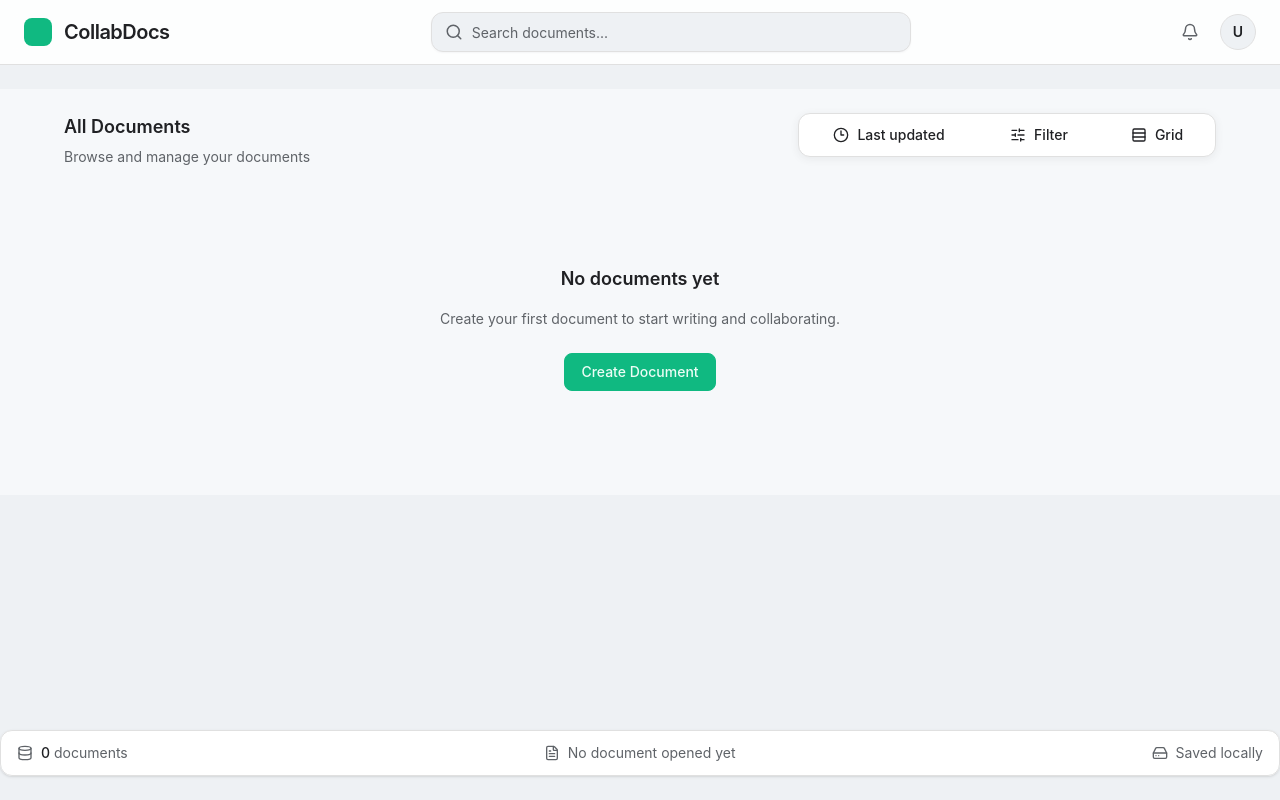
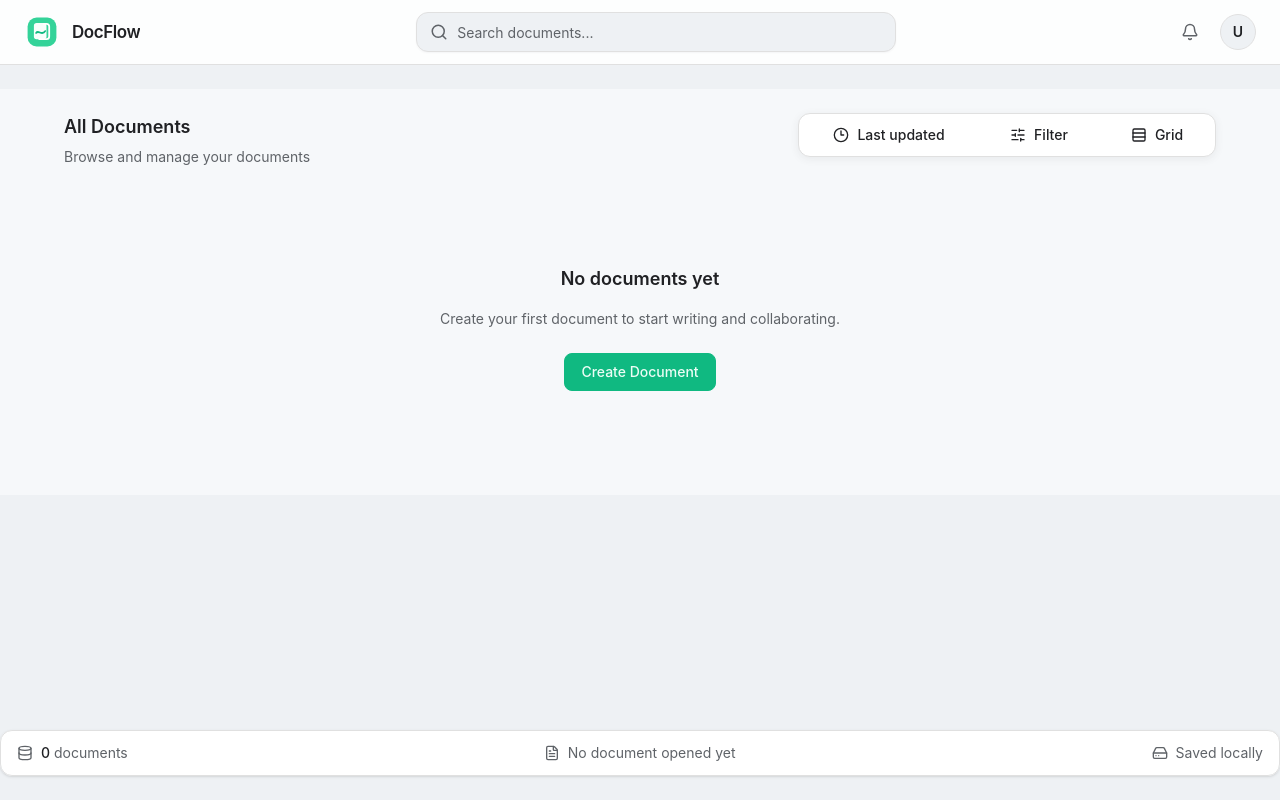
Before and after one commit to c3ngiz/Bachelor-Praxisphase, a React app in the folder frontend/: page /dashboard in a window 1280 px wide. Built offline with nearby package versions, Linux system fonts and the light colour scheme; sample sign-in values are in the browser's storage; the HTML template or start-up script is replaced by a standard one.

Commit message:
refactor: change app name and logo

```diff
--- /dev/null
+++ b/frontend/src/features/dashboard/components/AppLogo.tsx
@@ -0,0 +1,77 @@
+type Props = {
+  className?: string;
+  labelClassName?: string;
+  name?: string;
+};
+
+export default function AppLogo({
+  className = "",
+  labelClassName = "",
+  name = "DocFlow",
+}: Props) {
+  return (
+    <div className={["flex min-w-0 items-center gap-3", className].join(" ")}>
+      <div className="relative h-9 w-9 shrink-0">
+        <svg
+          viewBox="0 0 40 40"
+          className="h-full w-full"
+          aria-hidden="true"
+          fill="none"
+        >
+          <defs>
+            <linearGradient id="docflow-gradient" x1="6" y1="6" x2="34" y2="34">
+              <stop offset="0%" stopColor="#34d399" />
+              <stop offset="100%" stopColor="#059669" />
+            </linearGradient>
+          </defs>
+
+          {/* base */}
+          <rect
+            x="4"
+            y="4"
+            width="32"
+            height="32"
+            rx="10"
+            fill="url(#docflow-gradient)"
+          />
+
+          {/* document shape */}
+          <rect
+            x="11"
+            y="10"
+            width="14"
+            height="18"
+            rx="3"
+            fill="white"
+            fillOpacity="0.96"
+          />
+
+          {/* flow line */}
+          <path
+            d="M13.5 21 C16 17, 20 25, 23.5 19"
+            stroke="#10b981"
+            strokeWidth="2"
+            strokeLinecap="round"
+          />
+
+          {/* subtle secondary page */}
+          <path
+            d="M22 11H25C26.6569 11 28 12.3431 28 14V25C28 26.6569 26.6569 28 25 28H17"
+            stroke="white"
+            strokeWidth="2"
+            strokeLinecap="round"
+          />
+        </svg>
+      </div>
+
+      <span
+        className={[
+          "truncate text-lg font-semibold tracking-tight text-(--fg)",
+          labelClassName,
+        ].join(" ")}
+      >
+        {name}
+      </span>
+    </div>
+  );
+}
--- a/frontend/src/features/dashboard/components/DashboardNavbar.tsx
+++ b/frontend/src/features/dashboard/components/DashboardNavbar.tsx
@@ -1,17 +1,13 @@
 import SearchBar from "./toolbar/SearchBar";
 import AvatarDropdown from "./AvatarDropdown";
 import NotificationsDropdown from "./NotificationsDropdown";
+import AppLogo from "./AppLogo";
 
 export default function DashboardNavbar() {
   return (
     <header className="sticky top-0 z-30 border-b border-(--border) bg-(--bg-elevated)/95 backdrop-blur supports-[backdrop-filter]:bg-(--bg-elevated)/88">
       <div className="mx-auto flex h-16 w-full max-w-7xl items-center gap-4 px-6">
-        <div className="flex min-w-0 items-center gap-3">
-          <div className="h-7 w-7 rounded-lg bg-(--accent)" />
-          <span className="text-xl font-semibold tracking-tight text-(--fg)">
-            CollabDocs
-          </span>
-        </div>
+        <AppLogo labelClassName="text-[17px] font-semibold" />
 
         <div className="flex flex-1 justify-center px-2">
           <div className="w-full max-w-[30rem]">
--- a/frontend/src/features/dashboard/components/DocumentCard.tsx
+++ b/frontend/src/features/dashboard/components/DocumentCard.tsx
@@ -56,7 +56,7 @@ export default function DocumentCard({
             <Card.Content padding="sm">
                 <div className="flex items-center justify-between gap-3 min-w-0">
                     <div className="flex items-center gap-2 min-w-0">
-                        <FileText size={16} className="shrink-0 text-blue-500" />
+                        <FileText size={16} className="shrink-0 text-emerald-500" />
 
                         <div className="flex min-w-0 flex-col">
                             <span className="truncate text-sm font-medium">
```
